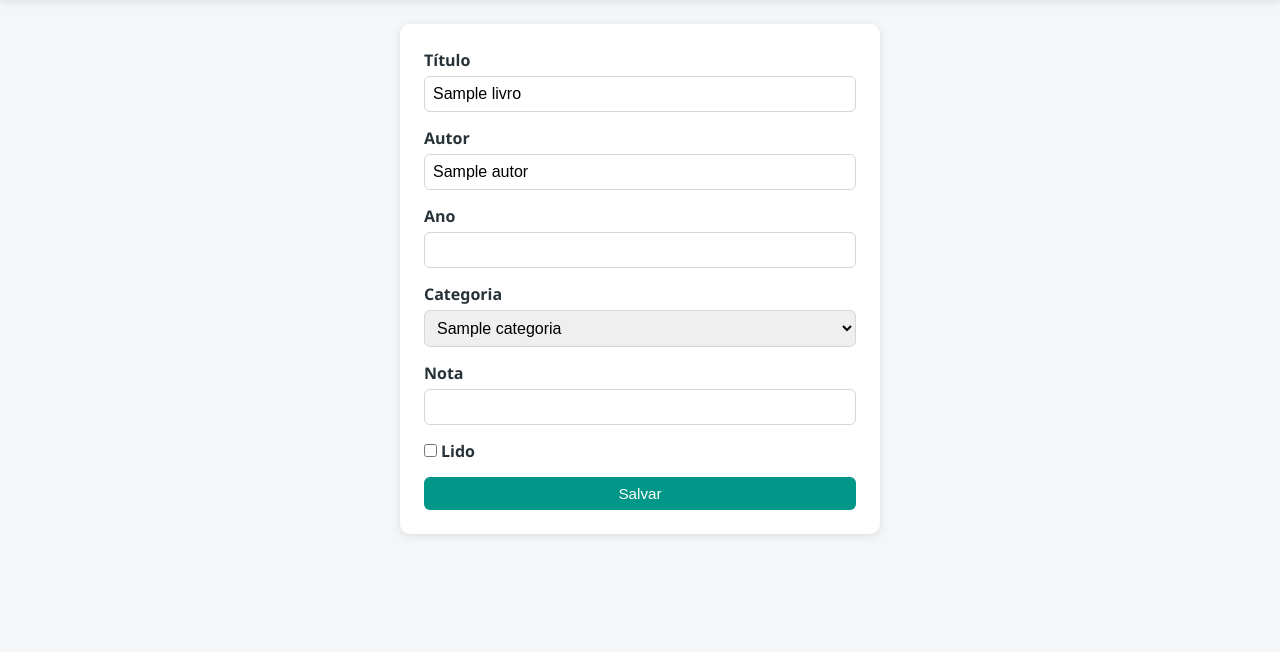
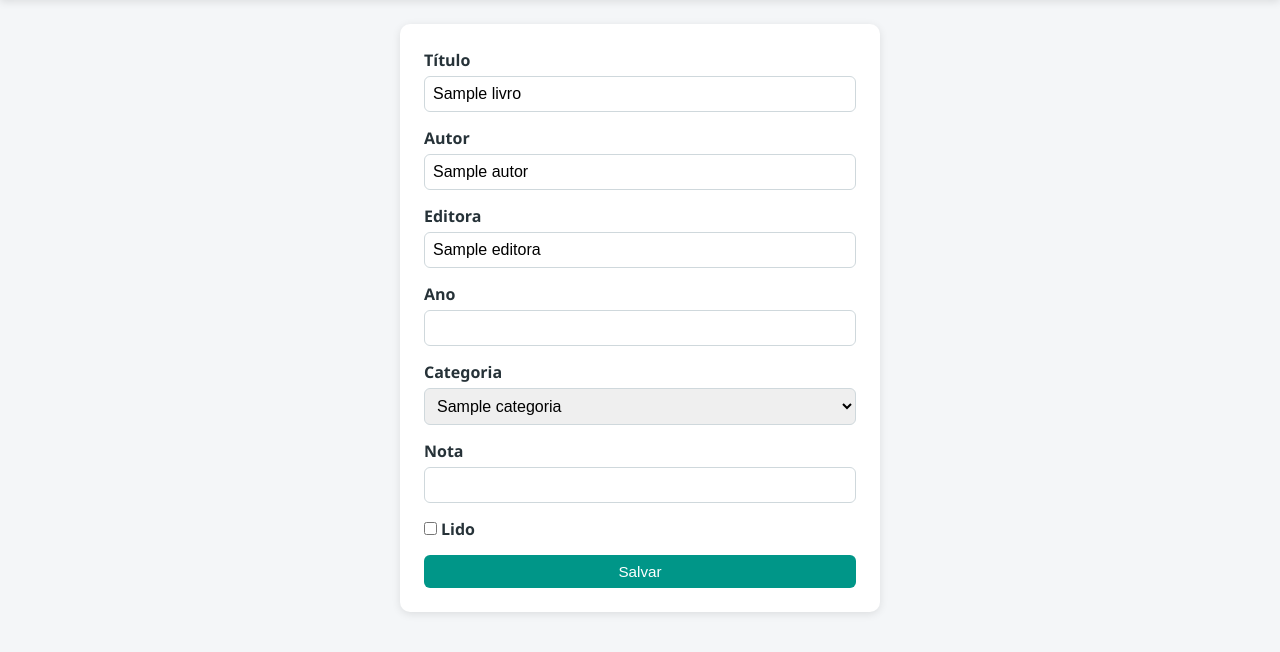
Before and after one commit to EmanuCarv/codespaces-blank, a FastAPI app: template templates/form.html in a window 1280 px wide. Shown: the part 66-718 px from the top of the page. Run offline with FastAPI, Linux system fonts and the light colour scheme; the template is opened without the code that fills it: most values are stand-ins (such as "Sample title", 1, 10 or a date in 2020); parts of the project's set-up code (start-up, migrations or seed data) failed here and were passed over.

Commit message:
Trabalho Biblioteca: Adicionando campo Editora

```diff
--- a/main.py
+++ b/main.py
@@ -61,6 +61,7 @@ def form_novo(request: Request, session: Session = Depends(get_session)):
 def criar(
     titulo: str = Form(...),
     autor: str = Form(...),
+    editora: str = Form(...),
     ano: int = Form(...),
     categoria_id: int = Form(...),
     nota: float = Form(0),
@@ -70,6 +71,7 @@ def criar(
     livro = models.Livro(
         titulo=titulo,
         autor=autor,
+        editora=editora,
         ano=ano,
         categoria_id=categoria_id,
         nota=nota,
@@ -114,6 +116,7 @@ def atualizar(
     livro_id: int,
     titulo: str = Form(...),
     autor: str = Form(...),
+    editora: str = Form(...),
     ano: int = Form(...),
     categoria_id: int = Form(...),
     nota: float = Form(0),
@@ -124,6 +127,7 @@ def atualizar(
 
     livro.titulo = titulo
     livro.autor = autor
+    livro.editora = editora
     livro.ano = ano
     livro.categoria_id = categoria_id
     livro.nota = nota
--- a/models.py
+++ b/models.py
@@ -18,6 +18,7 @@ class Livro(Base):
     id: Mapped[int] = mapped_column(primary_key=True)
     titulo: Mapped[str]
     autor: Mapped[str]
+    editora: Mapped[str]
     ano: Mapped[int]
     nota: Mapped[float] = mapped_column(default=0)
     lido: Mapped[bool] = mapped_column(default=False)
--- a/templates/form.html
+++ b/templates/form.html
@@ -17,6 +17,14 @@
       type="text"
       name="autor"
       value="{{ livro.autor if livro else '' }}"
+      required>
+  </label>
+
+  <label>Editora
+    <input
+      type="text"
+      name="autor"
+      value="{{ livro.editora if livro else '' }}"
       required>
   </label>
 
--- a/templates/lista.html
+++ b/templates/lista.html
@@ -7,7 +7,7 @@
     <h2>{{ livro.titulo }}</h2>
 
     <p class="meta">
-      {{ livro.autor }} · {{ livro.ano }}
+      {{ livro.autor }} · {{ livro.ano }} · {{ livro.editora }}
     </p>
 
     <p class="genero">
```
